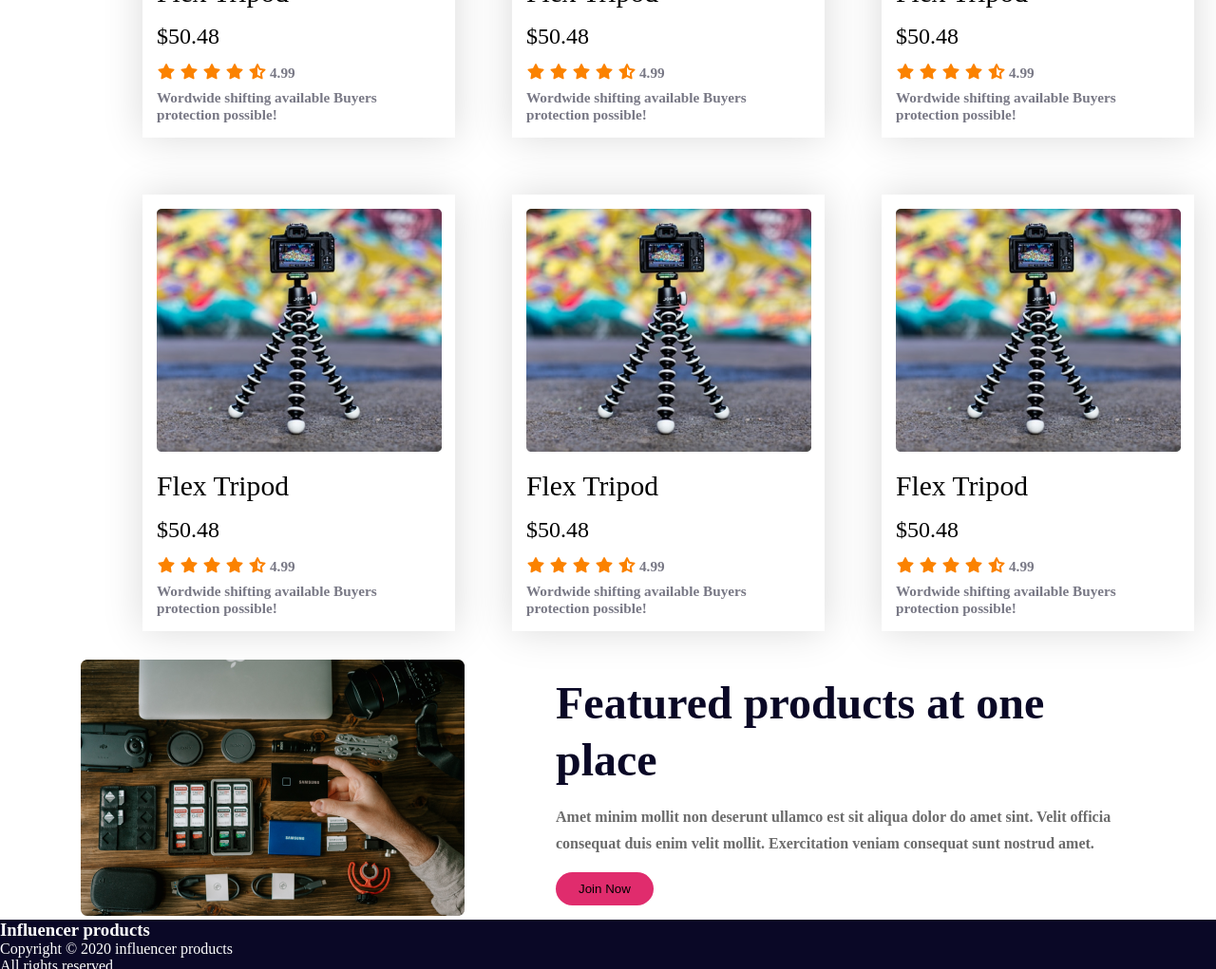
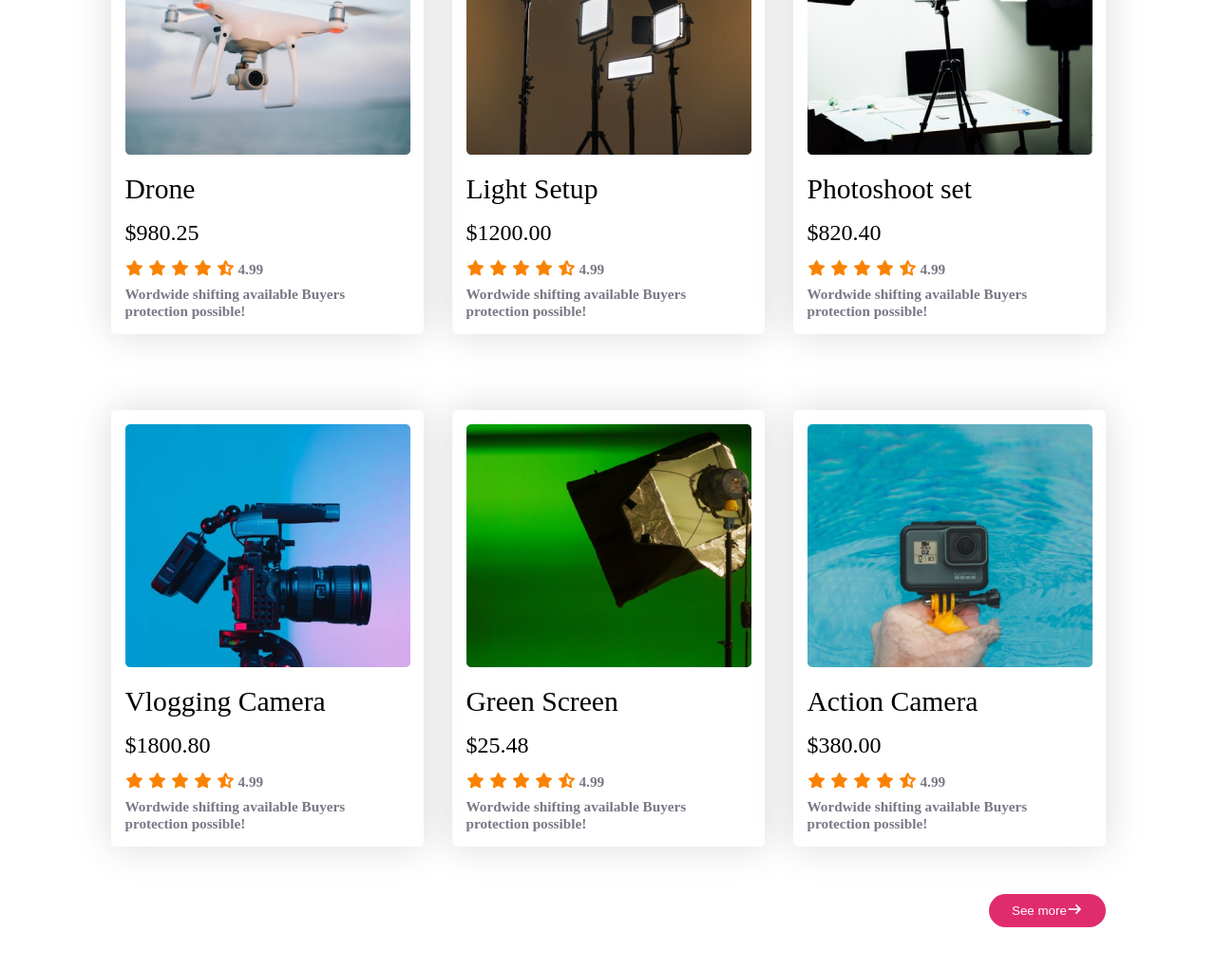
Before and after one commit to anikh174/Influencer-Gear, a plain HTML site: page index.html in a window 1280 px wide. Shown: the part 1656-2677 px from the top of the page at 95% size. Drawn offline with Linux system fonts and the light colour scheme.

Commit message:
all section has been finished, this project without responsive. so you can see xl device like:1280px

```diff
--- a/index.html
+++ b/index.html
@@ -59,7 +59,7 @@
             vestibulum sed scelerisque eros. Lectus faucibus.
           </p>
 
-          <button class="btn">Preebook now</button>
+          <button class="btn">Preebook now <i class="fa-solid fa-arrow-right"></i></button>
         </div>
 
         <div class="banner-image relative">
@@ -86,6 +86,7 @@
       <h1 class="popular-title">Popular Collection</h1>
 
       <div class="card-container">
+        <!-- 1st card -->
         <div class="card">
           <img src="images/tripod.png" alt="" />
 
@@ -104,14 +105,18 @@
             <p class="rating-number">4.99</p>
           </div>
 
-          <p class="card-details">Wordwide shifting available Buyers protection possible!</p>
+          <p class="card-details">
+            Wordwide shifting available Buyers protection possible!
+          </p>
         </div>
+
+        <!-- 2nd card -->
         <div class="card">
-          <img src="images/tripod.png" alt="" />
+          <img src="images/mic.png" alt="" />
 
-          <h1 class="card-title">Flex Tripod</h1>
+          <h1 class="card-title">microphone</h1>
 
-          <p class="card-price">$50.48</p>
+          <p class="card-price">$120.25</p>
 
           <div class="rating display-flex">
             <div class="rating-star">
@@ -124,14 +129,18 @@
             <p class="rating-number">4.99</p>
           </div>
 
-          <p class="card-details">Wordwide shifting available Buyers protection possible!</p>
+          <p class="card-details">
+            Wordwide shifting available Buyers protection possible!
+          </p>
         </div>
+
+        <!-- 3rd card -->
         <div class="card">
-          <img src="images/tripod.png" alt="" />
+          <img src="images/airpod.png" alt="" />
 
-          <h1 class="card-title">Flex Tripod</h1>
+          <h1 class="card-title">Airbuds</h1>
 
-          <p class="card-price">$50.48</p>
+          <p class="card-price">$100.00</p>
 
           <div class="rating display-flex">
             <div class="rating-star">
@@ -144,14 +153,18 @@
             <p class="rating-number">4.99</p>
           </div>
 
-          <p class="card-details">Wordwide shifting available Buyers protection possible!</p>
+          <p class="card-details">
+            Wordwide shifting available Buyers protection possible!
+          </p>
         </div>
+
+        <!-- 4th card -->
         <div class="card">
-          <img src="images/tripod.png" alt="" />
+          <img src="images/drone.png" alt="" />
 
-          <h1 class="card-title">Flex Tripod</h1>
+          <h1 class="card-title">Drone</h1>
 
-          <p class="card-price">$50.48</p>
+          <p class="card-price">$980.25</p>
 
           <div class="rating display-flex">
             <div class="rating-star">
@@ -164,14 +177,18 @@
             <p class="rating-number">4.99</p>
           </div>
 
-          <p class="card-details">Wordwide shifting available Buyers protection possible!</p>
+          <p class="card-details">
+            Wordwide shifting available Buyers protection possible!
+          </p>
         </div>
+
+        <!-- 5th card -->
         <div class="card">
-          <img src="images/tripod.png" alt="" />
+          <img src="images/lights.png" alt="" />
 
-          <h1 class="card-title">Flex Tripod</h1>
+          <h1 class="card-title">Light Setup</h1>
 
-          <p class="card-price">$50.48</p>
+          <p class="card-price">$1200.00</p>
 
           <div class="rating display-flex">
             <div class="rating-star">
@@ -184,14 +201,18 @@
             <p class="rating-number">4.99</p>
           </div>
 
-          <p class="card-details">Wordwide shifting available Buyers protection possible!</p>
+          <p class="card-details">
+            Wordwide shifting available Buyers protection possible!
+          </p>
         </div>
+
+        <!-- 6th card -->
         <div class="card">
-          <img src="images/tripod.png" alt="" />
+          <img src="images/setup.png" alt="" />
 
-          <h1 class="card-title">Flex Tripod</h1>
+          <h1 class="card-title">Photoshoot set</h1>
 
-          <p class="card-price">$50.48</p>
+          <p class="card-price">$820.40</p>
 
           <div class="rating display-flex">
             <div class="rating-star">
@@ -204,14 +225,18 @@
             <p class="rating-number">4.99</p>
           </div>
 
-          <p class="card-details">Wordwide shifting available Buyers protection possible!</p>
+          <p class="card-details">
+            Wordwide shifting available Buyers protection possible!
+          </p>
         </div>
+
+        <!-- 7th card -->
         <div class="card">
-          <img src="images/tripod.png" alt="" />
+          <img src="images/camera.png" alt="" />
 
-          <h1 class="card-title">Flex Tripod</h1>
+          <h1 class="card-title">Vlogging Camera</h1>
 
-          <p class="card-price">$50.48</p>
+          <p class="card-price">$1800.80</p>
 
           <div class="rating display-flex">
             <div class="rating-star">
@@ -224,14 +249,18 @@
             <p class="rating-number">4.99</p>
           </div>
 
-          <p class="card-details">Wordwide shifting available Buyers protection possible!</p>
+          <p class="card-details">
+            Wordwide shifting available Buyers protection possible!
+          </p>
         </div>
+
+        <!-- 8th card -->
         <div class="card">
-          <img src="images/tripod.png" alt="" />
+          <img src="images/single-light.png" alt="" />
 
-          <h1 class="card-title">Flex Tripod</h1>
+          <h1 class="card-title">Green Screen</h1>
 
-          <p class="card-price">$50.48</p>
+          <p class="card-price">$25.48</p>
 
           <div class="rating display-flex">
             <div class="rating-star">
@@ -244,14 +273,18 @@
             <p class="rating-number">4.99</p>
           </div>
 
-          <p class="card-details">Wordwide shifting available Buyers protection possible!</p>
+          <p class="card-details">
+            Wordwide shifting available Buyers protection possible!
+          </p>
         </div>
+
+        <!-- 9th card -->
         <div class="card">
-          <img src="images/tripod.png" alt="" />
+          <img src="images/action.png" alt="" />
 
-          <h1 class="card-title">Flex Tripod</h1>
+          <h1 class="card-title">Action Camera</h1>
 
-          <p class="card-price">$50.48</p>
+          <p class="card-price">$380.00</p>
 
           <div class="rating display-flex">
             <div class="rating-star">
@@ -264,32 +297,43 @@
             <p class="rating-number">4.99</p>
           </div>
 
-          <p class="card-details">Wordwide shifting available Buyers protection possible!</p>
+          <p class="card-details">
+            Wordwide shifting available Buyers protection possible!
+          </p>
         </div>
       </div>
+
+      <button class="btn btn-see-more display-flex">See more <i class="fa-solid fa-arrow-right"></i></button>
     </section>
 
     <!-- feature section -->
     <section class="feature-section">
       <div class="feature-container display-flex">
         <div class="feature-image">
-          <img src="images/gear.png" alt="">
+          <img src="images/gear.png" alt="" />
         </div>
 
         <div class="feature-text">
           <h1 class="feature-title">Featured products at one place</h1>
 
-          <p class="feature-description">Amet minim mollit non deserunt ullamco est sit aliqua dolor do amet sint. Velit officia consequat duis enim velit mollit. Exercitation veniam consequat sunt nostrud amet.</p>
+          <p class="feature-description">
+            Amet minim mollit non deserunt ullamco est sit aliqua dolor do amet
+            sint. Velit officia consequat duis enim velit mollit. Exercitation
+            veniam consequat sunt nostrud amet.
+          </p>
 
-          <button class="btn">Join Now</button>
+          <button class="btn">Join Now <i class="fa-solid fa-arrow-right"></i></button>
         </div>
       </div>
     </section>
 
     <footer class="footer">
-      <h3>Influencer products </h3>
+      <h3>Influencer products</h3>
 
-      <p>Copyright © 2020  influencer products <br> All rights reserved</p>
+      <p>
+        Copyright © 2020 influencer products <br />
+        All rights reserved
+      </p>
 
       <div class="footer-social-icons">
         <i class="fa-brands fa-instagram"></i>
--- a/styles/footer.css
+++ b/styles/footer.css
@@ -1,4 +1,21 @@
 .footer{
     background-color: #0A0826;
     color: white;
+    text-align: center;
+    padding: 50px ;
+    margin-top: 100px;
 }
+
+.footer h3{
+    font-size: 1.5rem;
+    font-weight: bold;
+    margin-bottom: 27px;
+}
+
+.footer p{
+    font-size: 0.95rem;
+    font-weight: bold;
+    line-height: 24px;
+    color: #D9DBE1;
+    margin-bottom: 20px;
+}
--- a/styles/header.css
+++ b/styles/header.css
@@ -2,7 +2,7 @@
     align-items: center;
     justify-content: space-between;
     max-width: 1200px;
-    margin: 0 auto;
+    margin: 87px auto 0px;
 }
 
 .header .navbar .nav-logo{
@@ -35,11 +35,13 @@
 .banner .banner-text, .banner .banner-text .banner-details{
     width: 582px;
     gap: 16px;
+    margin-bottom: 16px;
 }
 
 .banner .banner-text .banner-title{
     font-size: 3.37rem;
     font-weight: 700;
+    margin-bottom: 16px;
 }
 
 .banner-image{
--- a/styles/section.css
+++ b/styles/section.css
@@ -2,7 +2,7 @@
 .sponsor .sponsor-content {
   width: 100%;
   max-width: 1110px;
-  margin: 0 auto;
+  margin: 0 auto 100px;
   padding: 35px 61px;
   gap: 63px;
   border-top: 3px solid rgba(192, 204, 218, 0.1);
@@ -12,7 +12,7 @@
 
 /* popular collection */
 .popular-section {
-  max-width: 1040px;
+  max-width: 1047px;
   margin: 0 auto;
 }
 
@@ -21,11 +21,13 @@
   font-weight: 600;
   line-height: 70px;
   text-align: center;
+  margin-bottom: 30px;
 }
 
 .card-container {
   display: grid;
   grid-template-columns: repeat(3, 1fr);
+  gap: 30px;
 }
 
 .card-container .card {
@@ -33,8 +35,8 @@
   box-shadow: 0px 0px 40px rgba(0, 0, 0, 0.15);
   padding: 15px;
   width: 329px;
-  gap: 30px;
-  margin: 30px;
+  border-radius: 5px;
+  margin-bottom: 50px;
 }
 
 .card-container img {
@@ -76,16 +78,20 @@
   margin-top: 8px;
 }
 
+.btn-see-more {
+  margin-left: auto;
+}
+
 /* feature section */
 .feature-container{
   align-items: center;
   max-width: 1110px;
-  margin: 0 auto;
+  margin: 100px auto;
   gap: 96px;
 }
 
 .feature-title{
-  font-size: 3rem;
+  font-size: 2.50rem;
   font-weight: 700;
   line-height: 60px;
   color: #0A0826;
--- a/styles/shared-style.css
+++ b/styles/shared-style.css
@@ -18,4 +18,5 @@
     padding: 10px 24px;
     border: none;
     border-radius: 41px;
+    color: white;
 }
```
